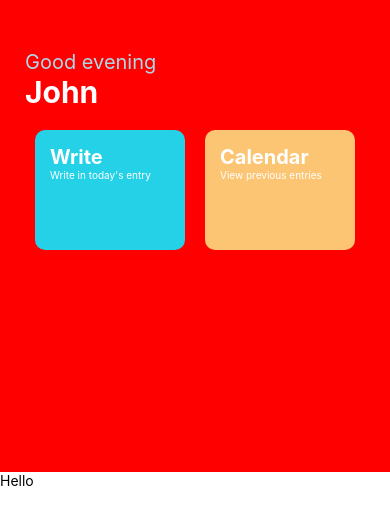
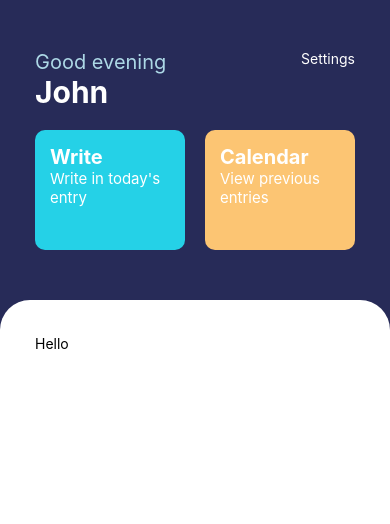
Before and after one commit to dariuskia/Jot, a React Native app: screen / in a window 390 px wide. Shown: the top 524 px of the page. Built offline with nearby package versions, Linux system fonts and the light colour scheme.

Commit message:
Home page body and heading

```diff
--- a/App.js
+++ b/App.js
@@ -18,9 +18,6 @@ export default function App() {
 
 const styles = StyleSheet.create({
   container: {
-    flex: 1,
     backgroundColor: '#272B58',
-    alignItems: 'center',
-    justifyContent: 'center',
   },
 });
--- a/src/components/Home/Actions/Actions.js
+++ b/src/components/Home/Actions/Actions.js
@@ -28,7 +28,7 @@ const styles = StyleSheet.create({
         color: '#fff',
     },
     buttonText: {
-        fontSize: 10,
+        fontSize: 15,
         color: '#fff',
 
     }
--- a/src/components/Home/Body/Body.js
+++ b/src/components/Home/Body/Body.js
@@ -11,9 +11,12 @@ const Body = () => {
 
 const styles = StyleSheet.create({
 	body: {
+		width: '100%',
 		backgroundColor: '#fff',
-		width: '100%',
-		flex: 1,
+		height: '100%',
+		borderTopLeftRadius: 30,
+		borderTopRightRadius: 30,
+		padding: 35,
 	}
 })
 
--- a/src/components/Home/Header/Header.js
+++ b/src/components/Home/Header/Header.js
@@ -6,8 +6,15 @@ import Actions from '../Actions/Actions'
 const Header = () => {
 	return (
 		<View style={styles.header}>
-			<Text style={styles.greeting}>Good evening</Text>
-			<Text style={styles.name}>John</Text>
+			<View style={styles.headingContainer}>
+				<View>
+					<Text style={styles.greeting}>Good evening</Text>
+					<Text style={styles.name}>John</Text>
+				</View>
+				<View>
+					<Text style={{color: 'white'}}>Settings</Text>
+				</View>
+			</View>
 			<View style={styles.buttonContainer}>
 				<Actions buttonTitle="Write" description="Write in today's entry" buttonColor="#25D1E7" />
 				<Actions buttonTitle="Calendar" description="View previous entries" buttonColor="#FCC573" />
@@ -22,8 +29,11 @@ const styles = StyleSheet.create({
 		width: '100%',
 		paddingHorizontal: 25,
 		paddingVertical: 50,
-		flex: 1,
-		backgroundColor: 'red'
+	},
+	headingContainer: {
+		paddingHorizontal: 10,
+		flexDirection: 'row',
+		justifyContent: 'space-between',
 	},
 	greeting: {
 		color: '#add8e6',
@@ -35,7 +45,6 @@ const styles = StyleSheet.create({
 		fontWeight: 'bold',
 	},
 	buttonContainer: {
-		flex: 1,
 		flexDirection: 'row',
 		marginTop: 20,
 	}
```
